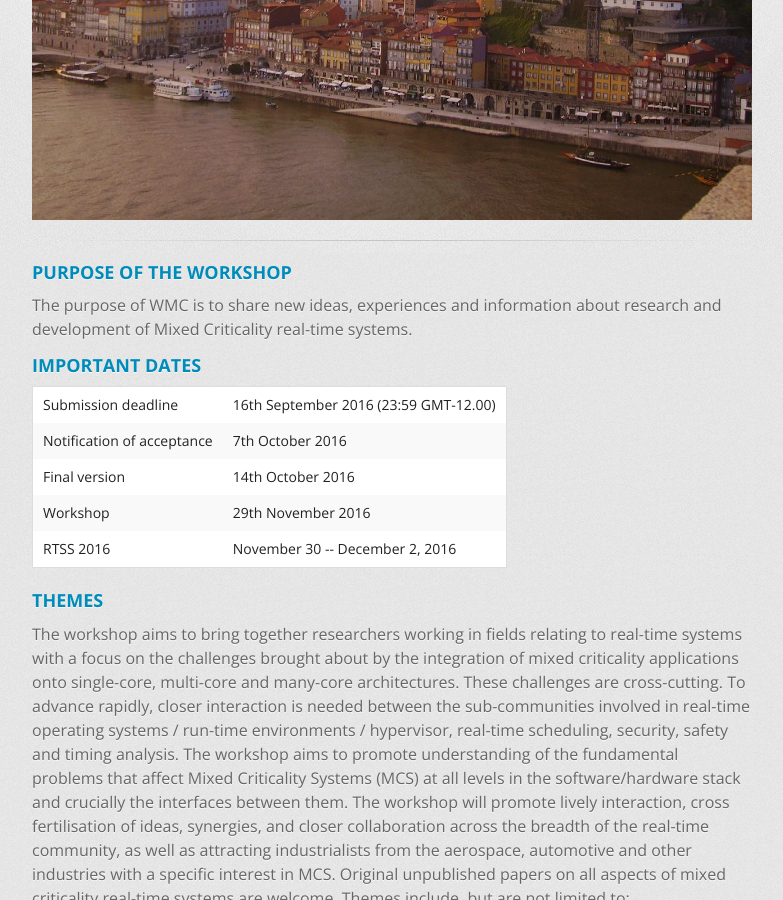
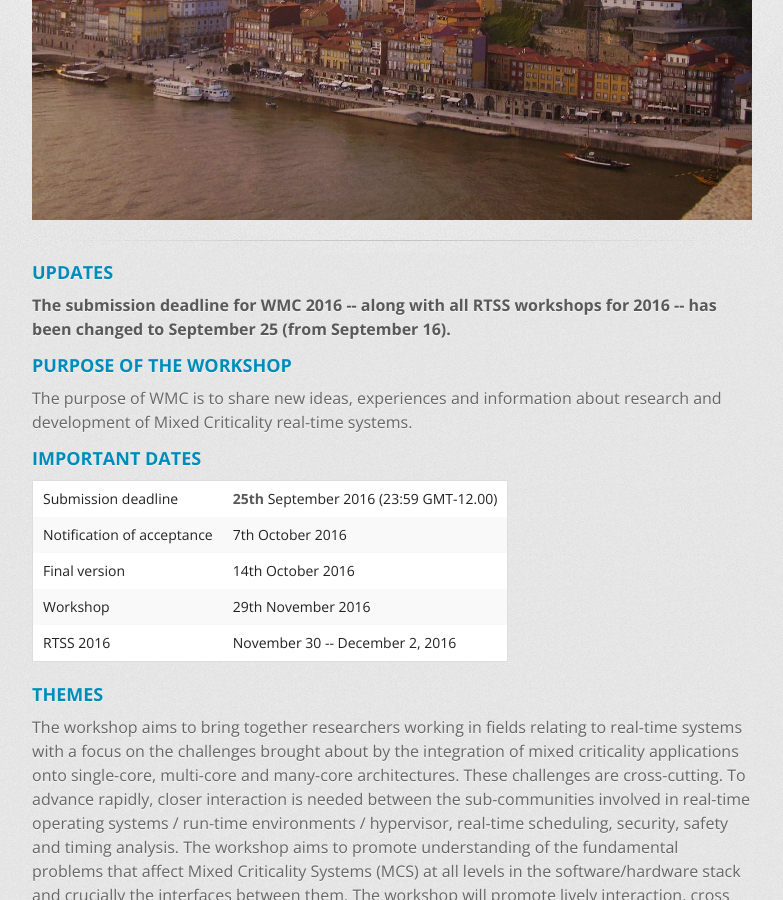
Before and after one commit to GSathish/wmc2016, a Jekyll site: the page built from index.html, in a window 1280 px wide and 900 px high, scrolled down 320 px. Shown: the whole window, without its empty margins (248-1031 px from the left). Built offline with Jekyll 4.4.1, drawn with Linux system fonts in a browser that asks for light colours.

Commit message:
Update index.html

```diff
--- a/index.html
+++ b/index.html
@@ -4,6 +4,10 @@ title: WMC 2016
 description: Workshop on Mixed Criticality Systems
 current: home
 ---
+
+<h3>UPDATES</h3>
+
+<strong>The submission deadline for WMC 2016 -- along with all RTSS workshops for 2016 -- has been changed to September 25 (from September 16).</strong>
 
 <h3>PURPOSE OF THE WORKSHOP</h3>
 
@@ -13,7 +17,7 @@ The purpose of WMC is to share new ideas, experiences and information about rese
 
 <table>
 <tbody>
-<tr><td>Submission deadline</td><td>16th September 2016 (23:59 GMT-12.00)</td></tr>
+<tr><td>Submission deadline</td><td><strong>25th</strong> September 2016 (23:59 GMT-12.00)</td></tr>
 <tr><td>Notification of acceptance</td><td>7th October 2016</td></tr>
 <tr><td>Final version</td><td>14th October 2016</td></tr>
 <tr><td>Workshop</td><td>29th November 2016</td></tr>
```
